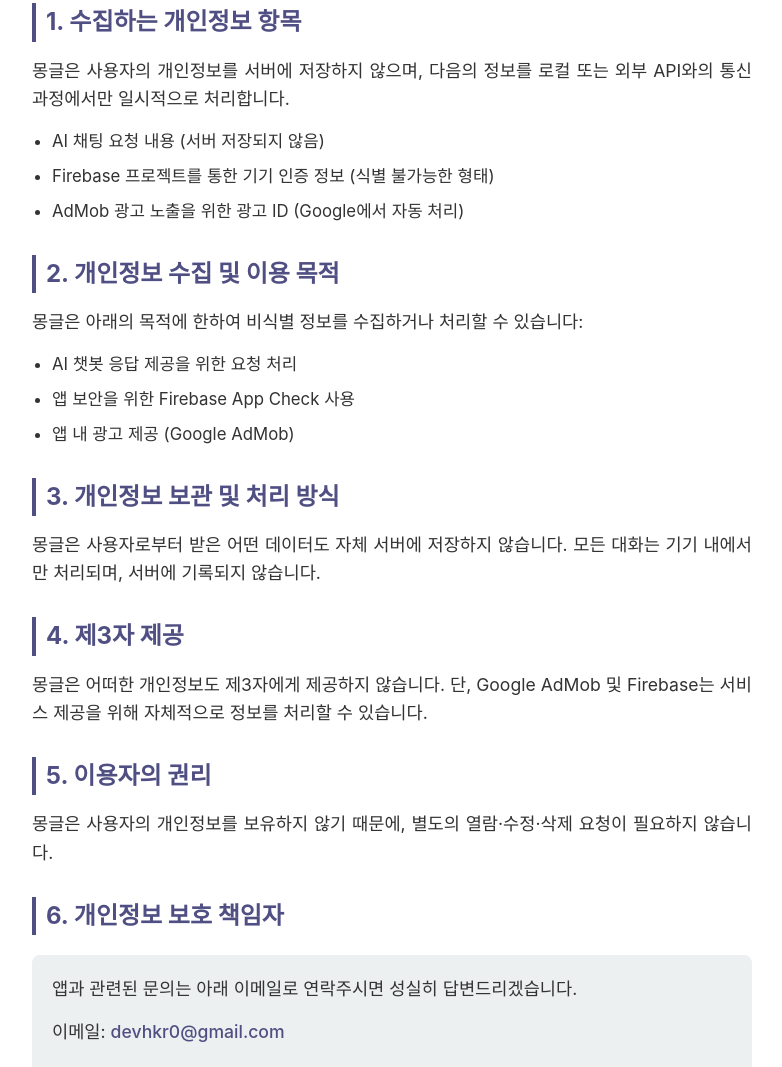
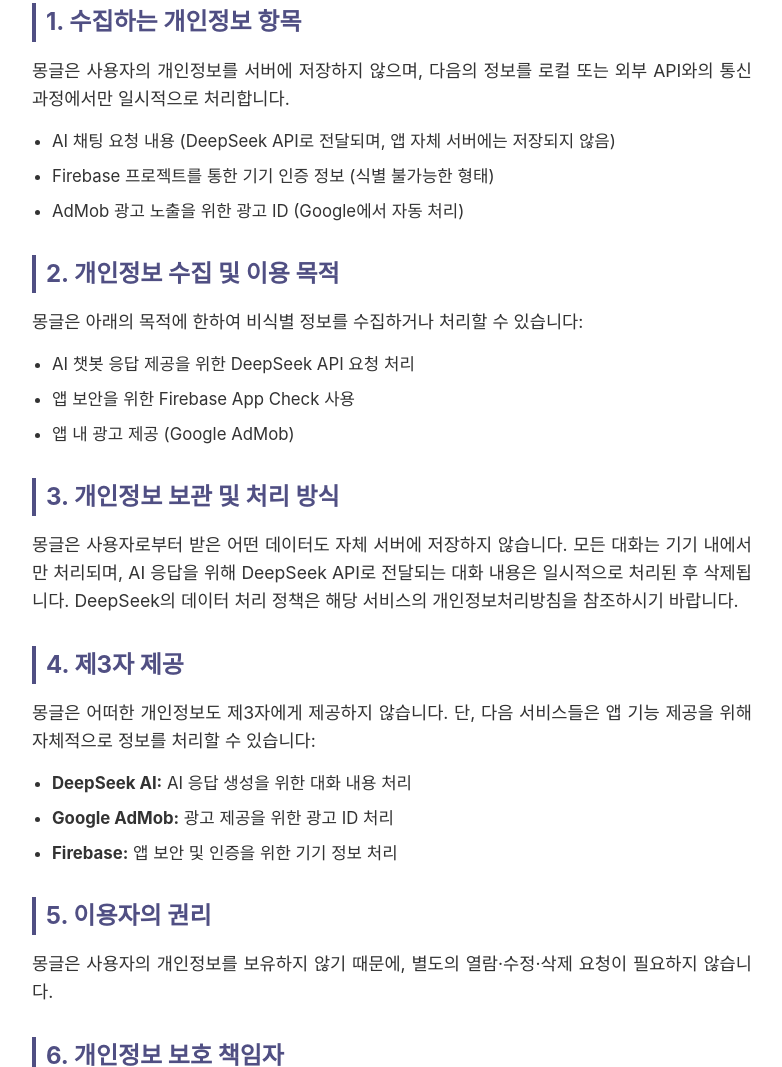
Before and after one commit to devhkr/mongle-privacy-policy, a plain HTML site: page index.html in a window 1280 px wide. Shown: the part 255-1322 px from the top of the page, without its empty margins (248-1030 px from the left). Drawn offline with Linux system fonts and the light colour scheme.

Commit message:
index.html 파일 수정: DeepSeek API 관련 정보 추가 및 개인정보 처리 방식 명확화

```diff
--- a/index.html
+++ b/index.html
@@ -139,7 +139,10 @@
         또는 외부 API와의 통신 과정에서만 일시적으로 처리합니다.
       </p>
       <ul>
-        <li>AI 채팅 요청 내용 (서버 저장되지 않음)</li>
+        <li>
+          AI 채팅 요청 내용 (DeepSeek API로 전달되며, 앱 자체 서버에는 저장되지
+          않음)
+        </li>
         <li>Firebase 프로젝트를 통한 기기 인증 정보 (식별 불가능한 형태)</li>
         <li>AdMob 광고 노출을 위한 광고 ID (Google에서 자동 처리)</li>
       </ul>
@@ -149,7 +152,7 @@
         몽글은 아래의 목적에 한하여 비식별 정보를 수집하거나 처리할 수 있습니다:
       </p>
       <ul>
-        <li>AI 챗봇 응답 제공을 위한 요청 처리</li>
+        <li>AI 챗봇 응답 제공을 위한 DeepSeek API 요청 처리</li>
         <li>앱 보안을 위한 Firebase App Check 사용</li>
         <li>앱 내 광고 제공 (Google AdMob)</li>
       </ul>
@@ -157,14 +160,25 @@
       <h2>3. 개인정보 보관 및 처리 방식</h2>
       <p>
         몽글은 사용자로부터 받은 어떤 데이터도 자체 서버에 저장하지 않습니다.
-        모든 대화는 기기 내에서만 처리되며, 서버에 기록되지 않습니다.
+        모든 대화는 기기 내에서만 처리되며, AI 응답을 위해 DeepSeek API로
+        전달되는 대화 내용은 일시적으로 처리된 후 삭제됩니다. DeepSeek의 데이터
+        처리 정책은 해당 서비스의 개인정보처리방침을 참조하시기 바랍니다.
       </p>
 
       <h2>4. 제3자 제공</h2>
       <p>
-        몽글은 어떠한 개인정보도 제3자에게 제공하지 않습니다. 단, Google AdMob
-        및 Firebase는 서비스 제공을 위해 자체적으로 정보를 처리할 수 있습니다.
+        몽글은 어떠한 개인정보도 제3자에게 제공하지 않습니다. 단, 다음
+        서비스들은 앱 기능 제공을 위해 자체적으로 정보를 처리할 수 있습니다:
       </p>
+      <ul>
+        <li>
+          <strong>DeepSeek AI:</strong> AI 응답 생성을 위한 대화 내용 처리
+        </li>
+        <li><strong>Google AdMob:</strong> 광고 제공을 위한 광고 ID 처리</li>
+        <li>
+          <strong>Firebase:</strong> 앱 보안 및 인증을 위한 기기 정보 처리
+        </li>
+      </ul>
 
       <h2>5. 이용자의 권리</h2>
       <p>
```
